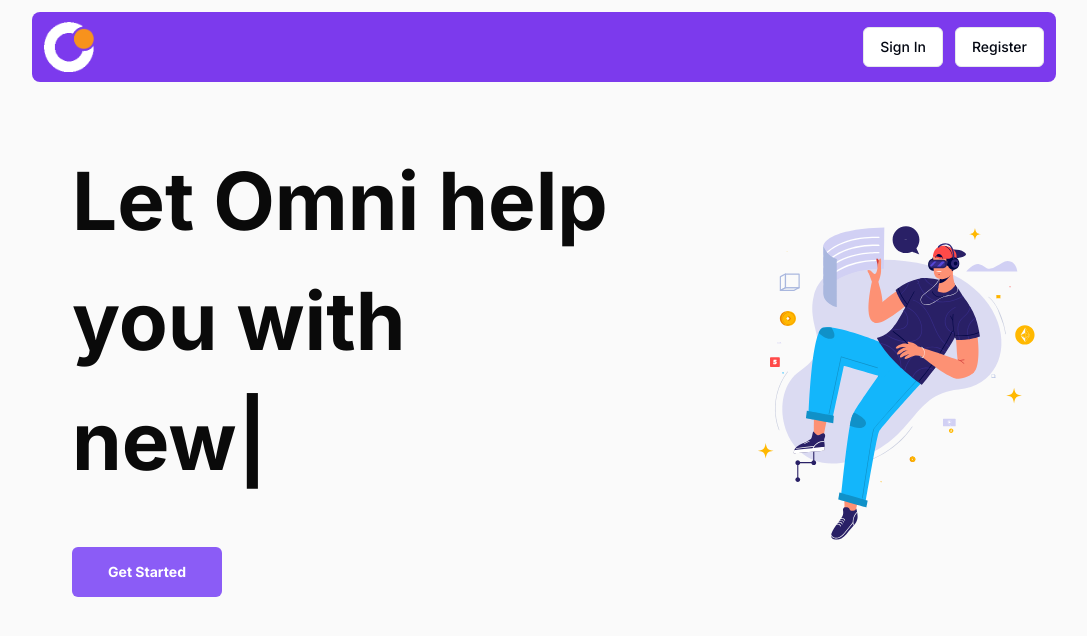
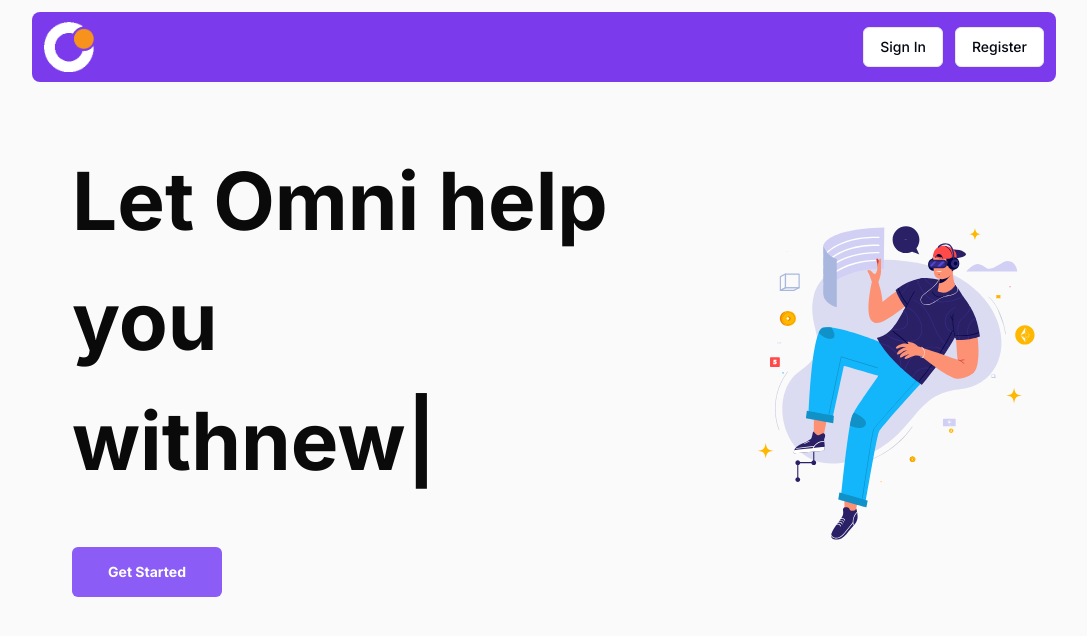
Before and after one commit to plode-v/omni-ai, a Next.js app: page / in a window 1280 px wide. Shown: the top 636 px of the page, without its empty margins (96-1183 px from the left). Built offline with nearby package versions, Linux system fonts and the light colour scheme; no server answers.

Commit message:
Update landing page

```diff
--- a/app/(landing)/page.tsx
+++ b/app/(landing)/page.tsx
@@ -64,12 +64,13 @@ const LandingPage = () => {
                     <div className='flex w-full'>
                         <div className='w-[1000px] flex flex-col justify-evenly'>
                             <div>
-                                <h2 className='text-neutral-950 sm:text-[5rem] pl-10 items-center flex font-bold'>Let Omni help you with
+                                <h2 className='text-neutral-950 sm:text-[5rem] pl-10 items-center flex font-bold'>Let Omni help you
                                 </h2>
                                 <h2
                                     className='text-neutral-950 sm:text-[5rem] pl-10 items-center flex font-bold'
                                     id='smart-text'
                                 >
+                                    with
                                     <Typewriter
                                         onInit={(typewriter) => {
                                             typewriter
```
